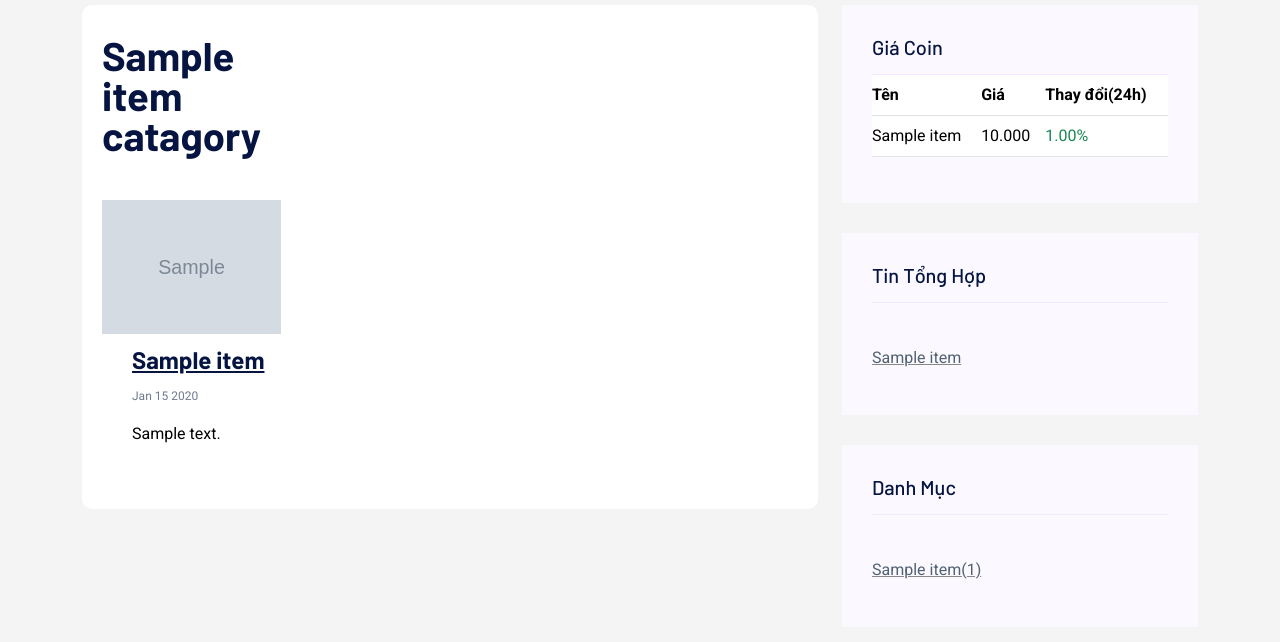
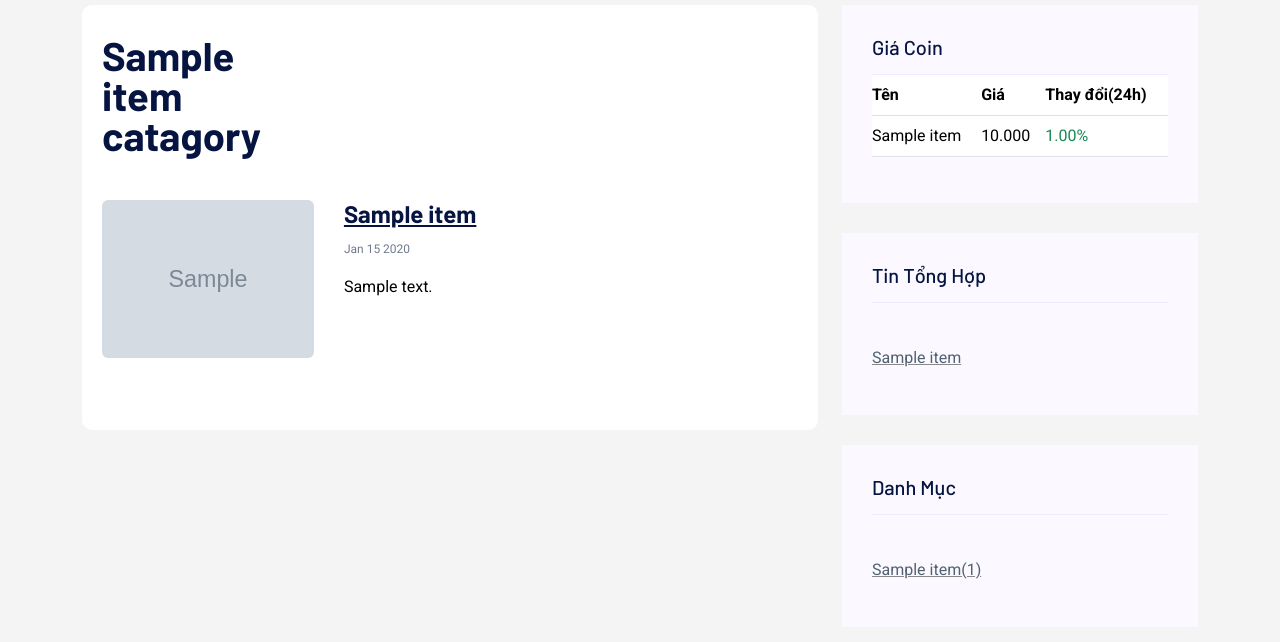
Before and after one commit to otsuki154/PythonProject, a Django app: template DjangoWeb/home/templates/pages/category.html in a window 1280 px wide. Shown: the part 179-821 px from the top of the page. Run offline with Django 5.2, Linux system fonts and the light colour scheme; the template is opened without the code that fills it: most values are stand-ins (such as "Sample title", 1, 10 or a date in 2020); grey boxes marked "Sample" are stand-in pictures; some libraries are stand-ins or nearby versions.

Commit message:
change list

```diff
--- a/DjangoWeb/home/templates/pages/category/list.html
+++ b/DjangoWeb/home/templates/pages/category/list.html
@@ -1,13 +1,12 @@
 {% for item in items_artical %}
     <div class="col-xl-12">
         <div class="whats-news-single mb-40 mb-40 d-flex">
-            <div class="row">
-                <div class="col-md-4 col-12 whates-img">
+            <div class="whates-img" style="width: 35%;">
                 <img src="{{ item.image.url }}"
                     alt="" style="object-fit: cover; height: 100%;">
             </div>
-                <div class="col-md-8 col-12 whates-caption whates-caption2"
-                    style="margin-left: 30px;">
+            <div class="whates-caption whates-caption2"
+                style="width: 75%; margin-left: 30px;">
 
                 <h4><a href="{{ item.get_absolute_url }}">{{item.name}}</a></h4>
                 <span>{{item.publish_date | date:"M d Y"}}</span>
@@ -17,5 +16,4 @@
             </div>
         </div>
     </div>
-    </div>
 {% endfor %}
```
Lines whose indentation alone changed are shown as unchanged.
